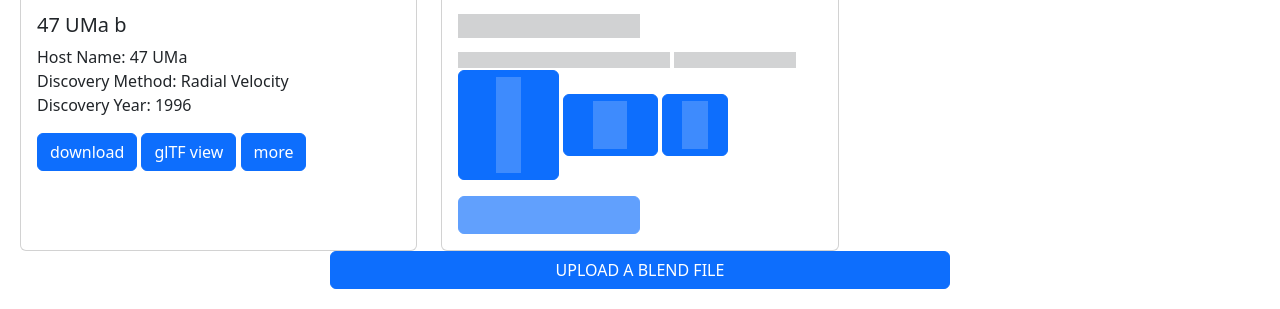
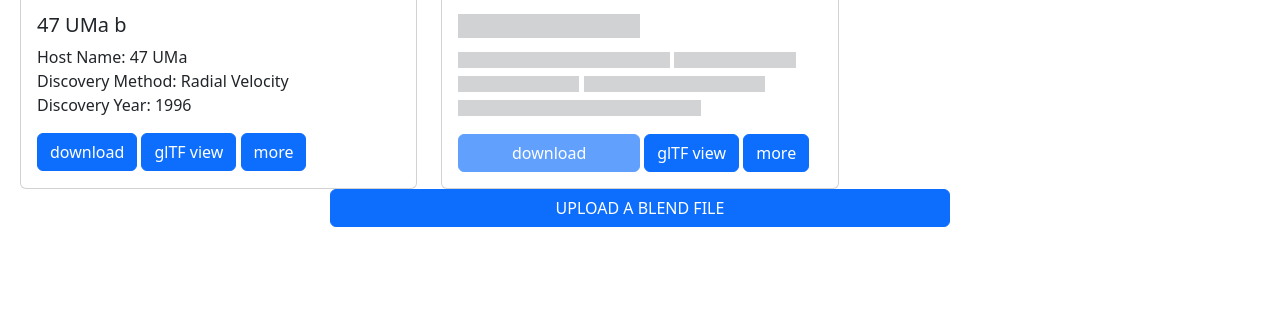
Before and after one commit to mwanjeronie/learnthings.earth, a plain HTML site: page index.html in a window 1280 px wide. Shown: the part 2251-2560 px from the top of the page. After the commit the page ends 2498 px from the top, so only its background shows below. Drawn offline with nearby package versions, Linux system fonts and the light colour scheme.

Commit message:
Update index.html
i think i got it now

```diff
--- a/index.html
+++ b/index.html
@@ -191,14 +191,15 @@
                          <p class="card-text placeholder-glow">
                          <span class="placeholder col-7"></span>
                          <span class="placeholder col-4"></span>
+                           <span class="placeholder col-4"></span>
+                           <span class="placeholder col-6"></span>
+                           <span class="placeholder col-8"></span>
 
 
-
-                          <a href="#" class="btn btn-primary"><span class="placeholder col-4">download</span></a>
-                          <a href="#" class="btn btn-primary"><span class="placeholder col-6">glTF view</span></a>
-                          <a href="https://science.nasa.gov/exoplanet-catalog/47-ursae-majoris-b/" class="btn btn-primary"> <span class="placeholder col-8">more</span></a>
                          </p>
-                       <a class="btn btn-primary disabled placeholder col-6" aria-disabled="true"></a>
+                       <a class="btn btn-primary disabled placeholder col-6" aria-disabled="true">download</a>
+                       <a href="#" class="btn btn-primary" aria-disabled="true">glTF view</a>
+                          <a href="#" class="btn btn-primary" aria-disabled="true">more</a>
                      </div>
                     </div>
                   </div>
```
